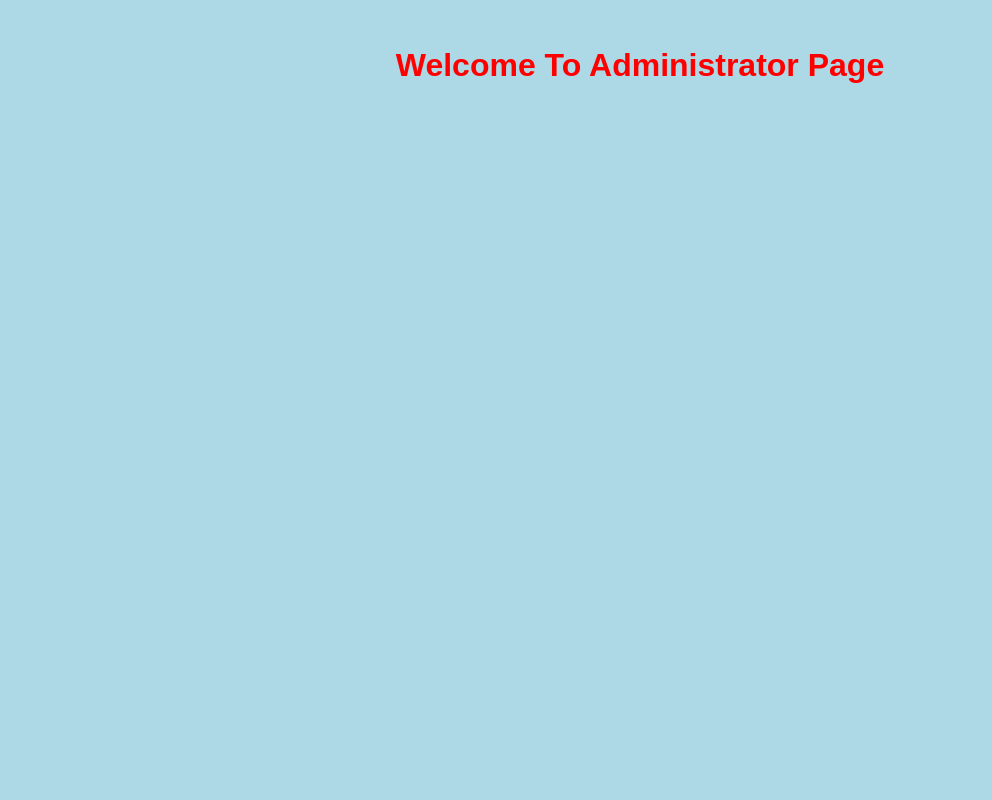
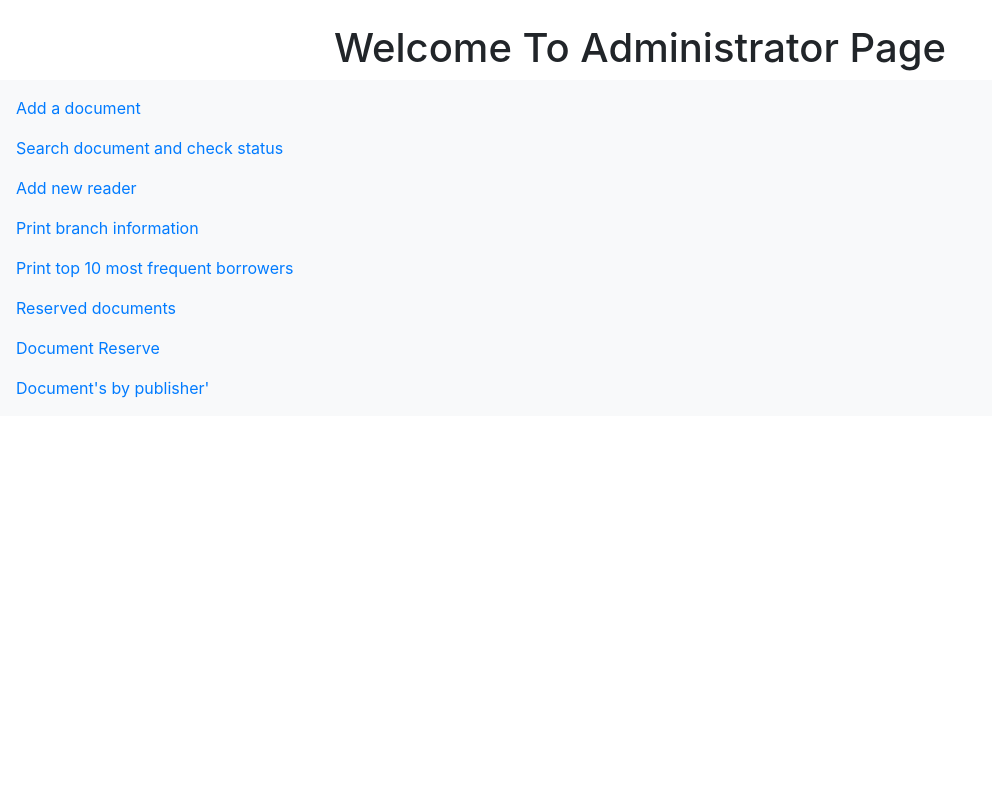
Before and after one commit to arnursabet/library, a PHP site: page /admin.php in a window 1280 px wide. Shown: the whole page, without its empty margins (0-992 px from the left). Run offline with PHP 8.4, Linux system fonts and the light colour scheme; some libraries are stand-ins or nearby versions.

Commit message:
admin modific

```diff
--- a/public/admin.php
+++ b/public/admin.php
@@ -1,17 +1,42 @@
-<html>
-  <head>
-    <title> Administrator Page </title>
- <head>
-  <style>
-    body {
-   font-family:arial;
-   background-color : lightblue;
-   color:red;
-  };
- </style>
+<?php
+include("templates/header.php");
+?>
 <body><br>
  <h1 align="center">
   Welcome To Administrator Page
   </h1>
+
+
+<nav class="navbar bg-light">
+
+<!-- Links -->
+<ul class="navbar-nav">
+  <li class="nav-item">
+    <a class="nav-link" href="">Add a document</a>
+  </li>
+  <li class="nav-item">
+    <a class="nav-link" href="">Search document and check status</a>
+  </li>
+  <li class="nav-item">
+    <a class="nav-link" href="">Add new reader</a>
+  </li>
+  <li class="nav-item">
+    <a class="nav-link" href="">Print branch information</a>
+  </li>
+  <li class="nav-item">
+    <a class="nav-link" href="">Print top 10 most frequent borrowers</a>
+  </li>
+  <li class="nav-item">
+    <a class="nav-link" href="">Reserved documents</a>
+  </li>
+  <li class="nav-item">
+    <a class="nav-link" href="">Document Reserve</a>
+  </li>
+  <li class="nav-item">
+    <a class="nav-link" href="">Document's by publisher'</a>
+  </li>
+</ul>
+
+</nav>
  </body>
  </html>
--- a/public/templates/header.php
+++ b/public/templates/header.php
@@ -8,6 +8,10 @@
     <meta name="description" content="">
     <meta name="author" content="">
     <link rel="icon" href="../../favicon.ico">
+    <link rel="stylesheet" href="https://stackpath.bootstrapcdn.com/bootstrap/4.3.1/css/bootstrap.min.css" integrity="sha384-ggOyR0iXCbMQv3Xipma34MD+dH/1fQ784/j6cY/iJTQUOhcWr7x9JvoRxT2MZw1T" crossorigin="anonymous">
+    <script src="https://code.jquery.com/jquery-3.3.1.slim.min.js" integrity="sha384-q8i/X+965DzO0rT7abK41JStQIAqVgRVzpbzo5smXKp4YfRvH+8abtTE1Pi6jizo" crossorigin="anonymous"></script>
+<script src="https://cdnjs.cloudflare.com/ajax/libs/popper.js/1.14.7/umd/popper.min.js" integrity="sha384-UO2eT0CpHqdSJQ6hJty5KVphtPhzWj9WO1clHTMGa3JDZwrnQq4sF86dIHNDz0W1" crossorigin="anonymous"></script>
+<script src="https://stackpath.bootstrapcdn.com/bootstrap/4.3.1/js/bootstrap.min.js" integrity="sha384-JjSmVgyd0p3pXB1rRibZUAYoIIy6OrQ6VrjIEaFf/nJGzIxFDsf4x0xIM+B07jRM" crossorigin="anonymous"></script>
     <title>User - Levels</title>
 
     <link href="css/bootstrap.min.css" rel="stylesheet">
```
